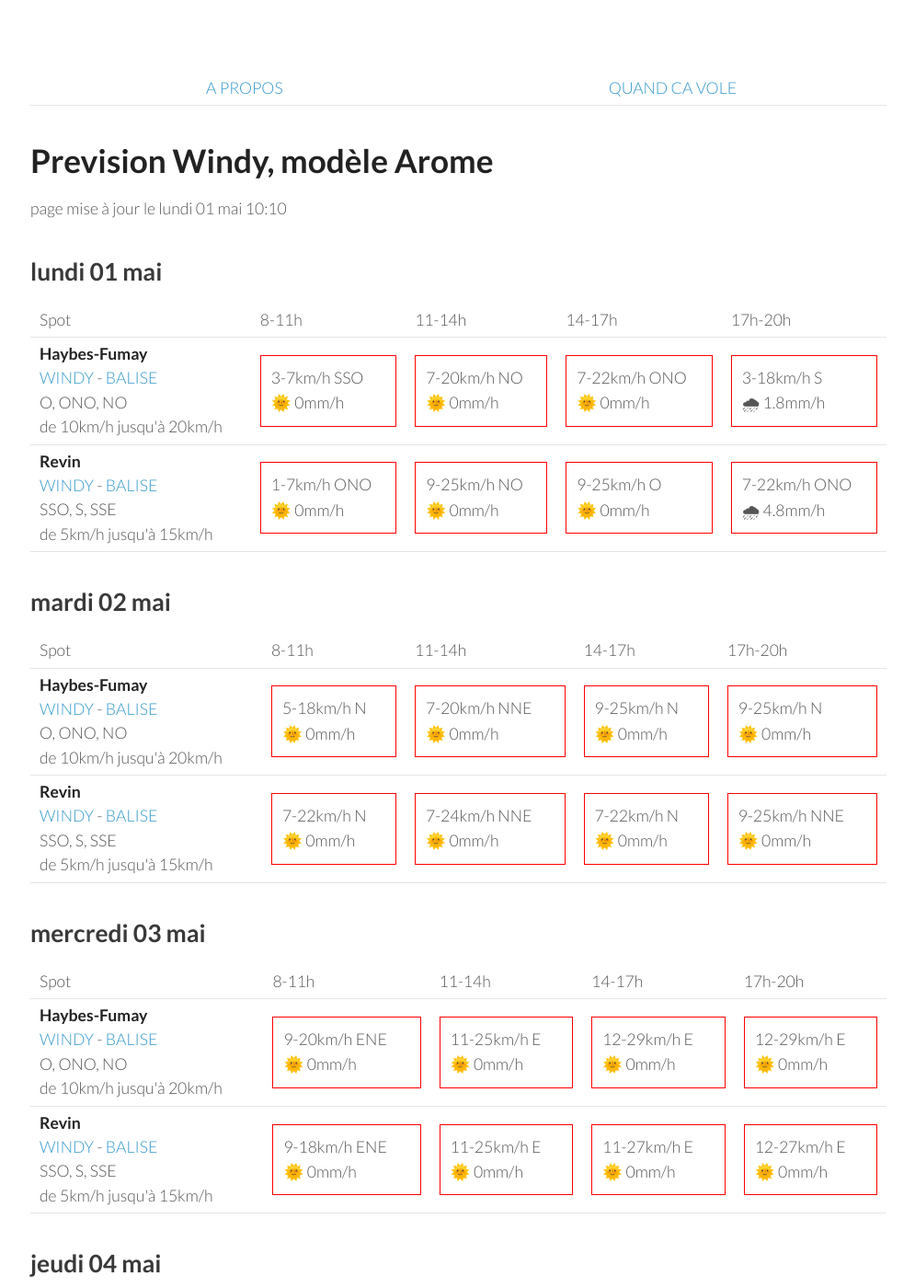
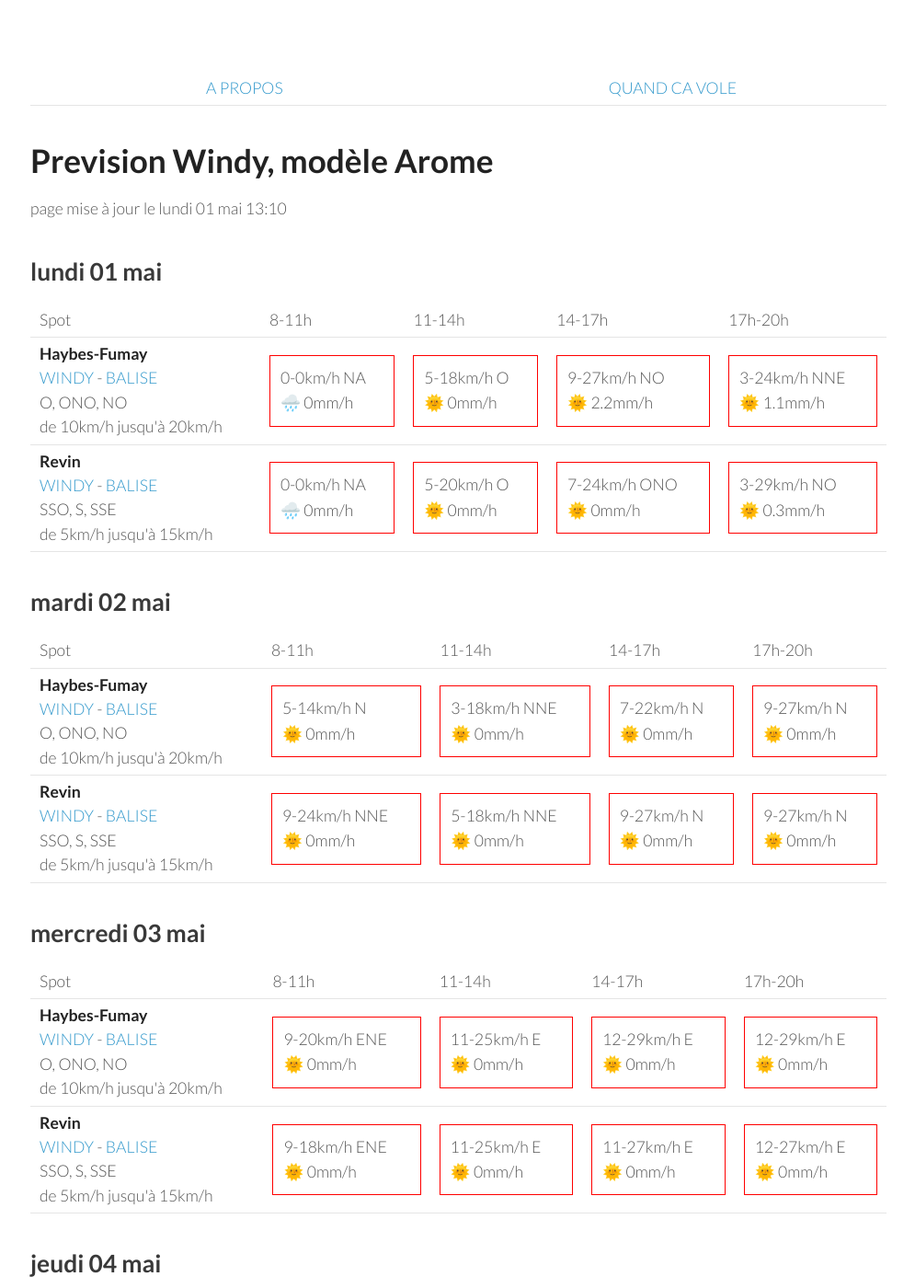
Before and after one commit to parapente-dans-le-nord/parapente-dans-le-nord.github.io, a Jekyll site: the page built from ardennes.markdown, in a window 1280 px wide and 1400 px high. Shown: the whole window at 92% size, without its empty margins (25-1020 px from the left). Built offline with Jekyll 4.4.1, drawn with Linux system fonts in a browser that asks for light colours.

Commit message:
update index.markdown

```diff
--- a/ardennes.markdown
+++ b/ardennes.markdown
@@ -7,7 +7,7 @@ title:  "Tous les spots"
 {: .links}
 
 # Prevision Windy, modèle Arome
-page mise à jour le lundi 01 mai 10:10
+page mise à jour le lundi 01 mai 13:10
 
 ## lundi 01 mai
 
@@ -24,21 +24,19 @@ page mise à jour le lundi 01 mai 10:10
 <tr>
         <td><strong>Haybes-Fumay</strong><br><a href="https://windy.com/49.998/4.715?49.913,4.738,10">WINDY</a> - <span class=""><a href="http://www.balisemeteo.com/balise.php?idBalise=104">BALISE</a> </span><br> <span class="vent-favorable">O, ONO, NO</span><br><span class="force-vent">de 10km/h jusqu'à 20km/h</span> </td>
 
-            <td><div class="not-flyable"><p>3-7km/h SSO</p><p>🌞 0mm/h</p></div></td>
-            <td><div class="not-flyable"><p>7-20km/h NO</p><p>🌞 0mm/h</p></div></td>
-            <td><div class="not-flyable"><p>7-22km/h ONO</p><p>🌞 0mm/h</p></div></td>
-            <td><div class="not-flyable"><p>3-18km/h S</p><p>🌧 1.8mm/h</p></div></td>
-
+            <td><div class="not-flyable"><p>0-0km/h NA</p><p>🌧️ 0mm/h</p></div></td>
+            <td><div class="not-flyable"><p>5-18km/h O</p><p>🌞 0mm/h</p></div></td>
+            <td><div class="not-flyable"><p>9-27km/h NO</p><p>🌞 2.2mm/h</p></div></td>
+            <td><div class="not-flyable"><p>3-24km/h NNE</p><p>🌞 1.1mm/h</p></div></td>
 
     </tr>
 <tr>
         <td><strong>Revin</strong><br><a href="https://windy.com/49.948/4.625?49.543,4.625,8">WINDY</a> - <span class=""><a href="http://www.balisemeteo.com/balise.php?idBalise=5019">BALISE</a> </span><br> <span class="vent-favorable">SSO, S, SSE</span><br><span class="force-vent">de 5km/h jusqu'à 15km/h</span> </td>
 
-            <td><div class="not-flyable"><p>1-7km/h ONO</p><p>🌞 0mm/h</p></div></td>
-            <td><div class="not-flyable"><p>9-25km/h NO</p><p>🌞 0mm/h</p></div></td>
-            <td><div class="not-flyable"><p>9-25km/h O</p><p>🌞 0mm/h</p></div></td>
-            <td><div class="not-flyable"><p>7-22km/h ONO</p><p>🌧 4.8mm/h</p></div></td>
-
+            <td><div class="not-flyable"><p>0-0km/h NA</p><p>🌧️ 0mm/h</p></div></td>
+            <td><div class="not-flyable"><p>5-20km/h O</p><p>🌞 0mm/h</p></div></td>
+            <td><div class="not-flyable"><p>7-24km/h ONO</p><p>🌞 0mm/h</p></div></td>
+            <td><div class="not-flyable"><p>3-29km/h NO</p><p>🌞 0.3mm/h</p></div></td>
 
     </tr>
 
@@ -60,20 +58,20 @@ page mise à jour le lundi 01 mai 10:10
 <tr>
         <td><strong>Haybes-Fumay</strong><br><a href="https://windy.com/49.998/4.715?49.913,4.738,10">WINDY</a> - <span class=""><a href="http://www.balisemeteo.com/balise.php?idBalise=104">BALISE</a> </span><br> <span class="vent-favorable">O, ONO, NO</span><br><span class="force-vent">de 10km/h jusqu'à 20km/h</span> </td>
 
-            <td><div class="not-flyable"><p>5-18km/h N</p><p>🌞 0mm/h</p></div></td>
-            <td><div class="not-flyable"><p>7-20km/h NNE</p><p>🌞 0mm/h</p></div></td>
-            <td><div class="not-flyable"><p>9-25km/h N</p><p>🌞 0mm/h</p></div></td>
-            <td><div class="not-flyable"><p>9-25km/h N</p><p>🌞 0mm/h</p></div></td>
+            <td><div class="not-flyable"><p>5-14km/h N</p><p>🌞 0mm/h</p></div></td>
+            <td><div class="not-flyable"><p>3-18km/h NNE</p><p>🌞 0mm/h</p></div></td>
+            <td><div class="not-flyable"><p>7-22km/h N</p><p>🌞 0mm/h</p></div></td>
+            <td><div class="not-flyable"><p>9-27km/h N</p><p>🌞 0mm/h</p></div></td>
 
 
     </tr>
 <tr>
         <td><strong>Revin</strong><br><a href="https://windy.com/49.948/4.625?49.543,4.625,8">WINDY</a> - <span class=""><a href="http://www.balisemeteo.com/balise.php?idBalise=5019">BALISE</a> </span><br> <span class="vent-favorable">SSO, S, SSE</span><br><span class="force-vent">de 5km/h jusqu'à 15km/h</span> </td>
 
-            <td><div class="not-flyable"><p>7-22km/h N</p><p>🌞 0mm/h</p></div></td>
-            <td><div class="not-flyable"><p>7-24km/h NNE</p><p>🌞 0mm/h</p></div></td>
-            <td><div class="not-flyable"><p>7-22km/h N</p><p>🌞 0mm/h</p></div></td>
-            <td><div class="not-flyable"><p>9-25km/h NNE</p><p>🌞 0mm/h</p></div></td>
+            <td><div class="not-flyable"><p>9-24km/h NNE</p><p>🌞 0mm/h</p></div></td>
+            <td><div class="not-flyable"><p>5-18km/h NNE</p><p>🌞 0mm/h</p></div></td>
+            <td><div class="not-flyable"><p>9-27km/h N</p><p>🌞 0mm/h</p></div></td>
+            <td><div class="not-flyable"><p>9-27km/h N</p><p>🌞 0mm/h</p></div></td>
 
 
     </tr>
```
